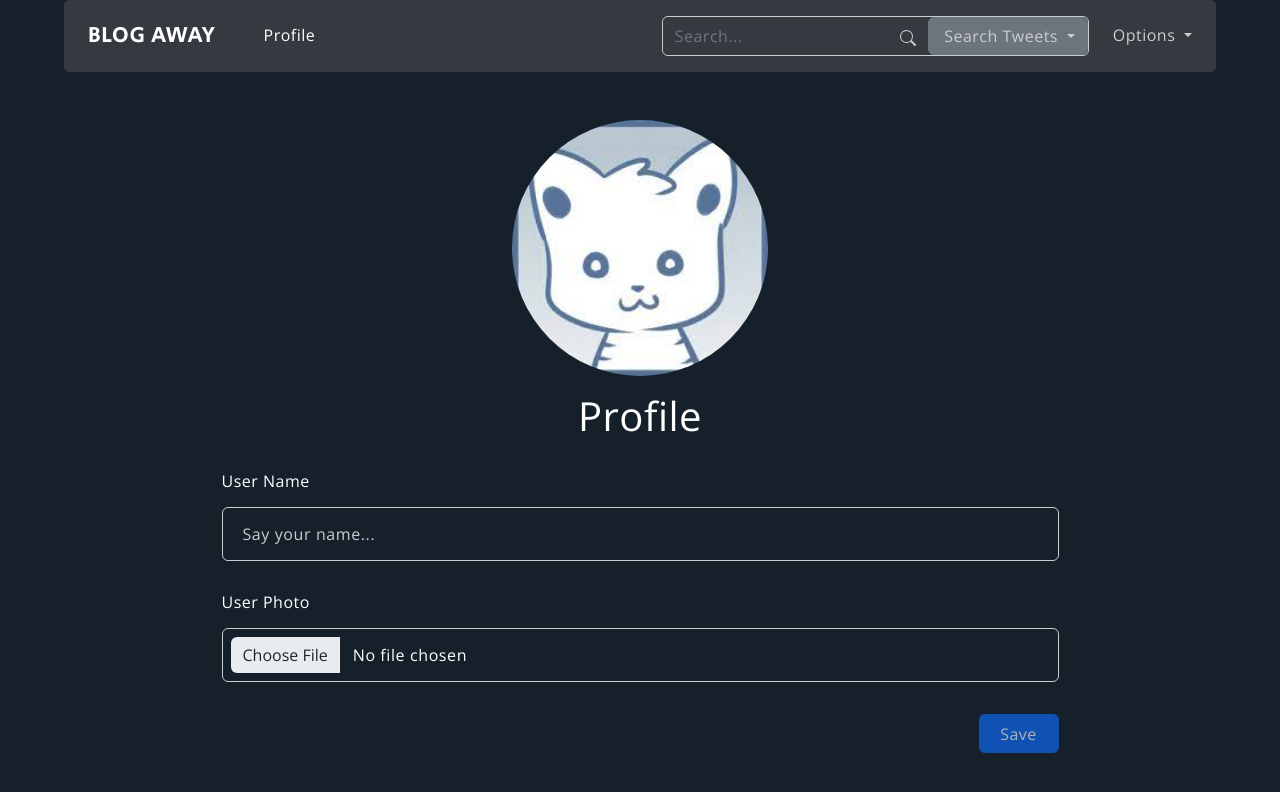
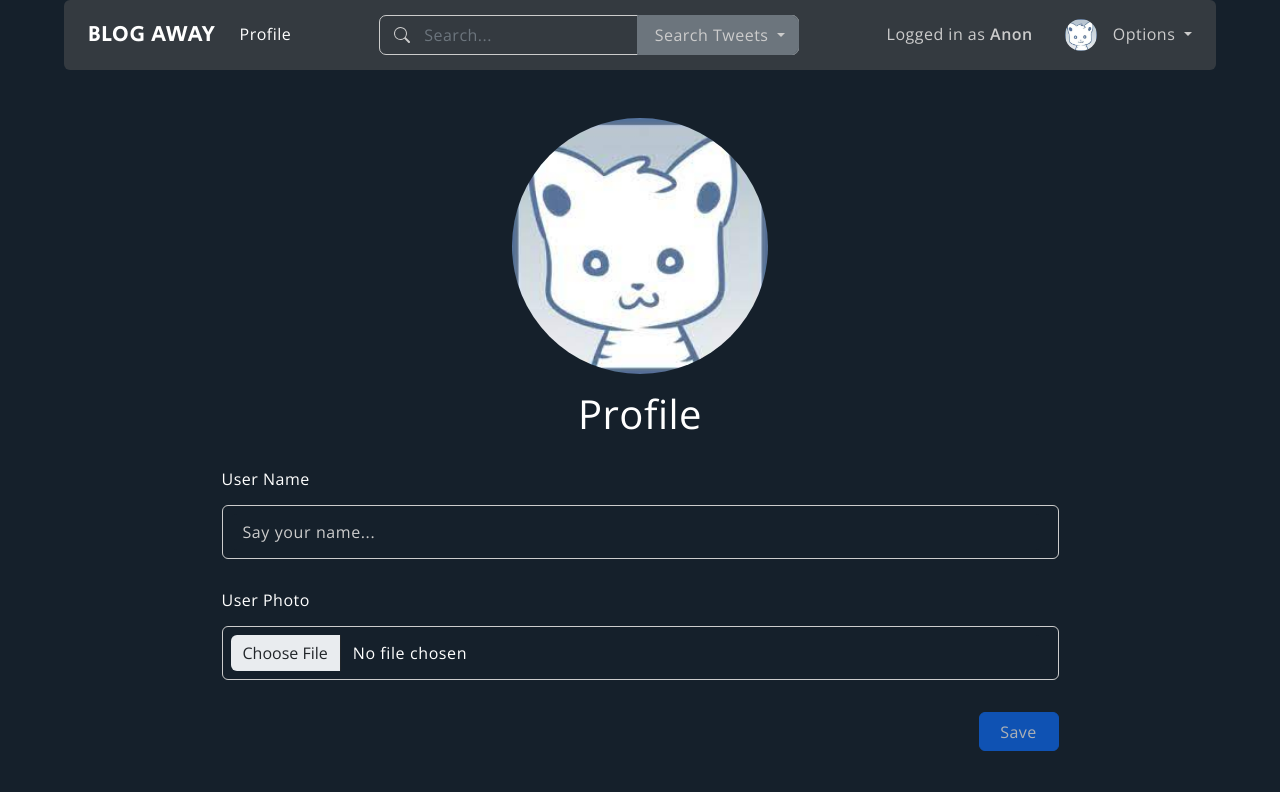
Before and after one commit to shiragin/blog-away, a React (Create React App) app: page /profile in a window 1280 px wide. Shown: the top 792 px of the page. Built offline with nearby package versions, Linux system fonts and the light colour scheme; no server answers; the database is empty; sample sign-in values are in the browser's storage.

Commit message:
More bug fixes

```diff
--- a/src/Components/Navbar/Navbar.css
+++ b/src/Components/Navbar/Navbar.css
@@ -23,9 +23,9 @@
 
 .navbar-link,
 .navbar-link a,
-li.navbar-link a,
+div.navbar-link a,
 .navbar-link:visited,
-.navbar-link:visited a {
+div.navbar-link:visited a {
   list-style-type: none;
   text-decoration: none;
   color: var(--grey-text);
@@ -38,17 +38,18 @@ li.navbar-link a,
   color: var(--white);
 }
 
-a.navbar-link img {
+div.navbar-link img {
   height: 2rem;
   width: 2rem;
   border-radius: 50%;
   margin: 0 1rem;
+  object-fit: cover;
 }
 
 .search-wrapper {
-  border: 0.05rem var(--offwhite) solid;
+  outline: 0.05rem var(--offwhite) solid;
+  outline-offset: -0.02rem;
   border-radius: 0.375rem;
-  /* min-width: 40%; */
 }
 
 .search-select {
@@ -60,7 +61,6 @@ a.navbar-link img {
 .searchbar:focus,
 .searchbar:focus-visible,
 .search-select {
-  /* border: 0.05rem var(--offwhite) solid !important; */
   background-color: var(--grey);
   color: var(--white);
   border: none;
@@ -68,26 +68,16 @@ a.navbar-link img {
   outline: none;
 }
 
-.input-group .search-button {
-  border: none;
-  color: var(--offwhite) !important;
-  transition: transform 0.2s ease-in-out;
-}
-
-.search-button:hover {
-  background-color: var(--grey) !important;
-  color: var(--white) !important;
-}
-
-.search-button:active {
-  transform: scale(0.8);
+.icon {
+  margin: 0 0.2rem 0 0.9rem;
 }
 
 .search-wrapper button.dropdown-toggle {
+  outline: 0.09rem #6c757d solid;
   color: var(--offwhite) !important;
-  /* border: 0.05rem var(--offwhite) solid !important; */
   text-align: right;
   min-width: 10rem;
+  border-radius: 0 0.375rem 0.375rem 0;
 }
 
 .navbar-link a:hover,
@@ -116,6 +106,10 @@ li.dropdown-item a:hover {
   color: var(--grey-text) !important;
 }
 
+div.nav-item.dropdown a.dropdown-toggle {
+  color: var(--offwhite);
+}
+
 div.nav-item.dropdown a:hover {
   color: var(--white);
 }
--- a/src/Components/Navbar/NavbarLogged.js
+++ b/src/Components/Navbar/NavbarLogged.js
@@ -6,13 +6,21 @@ import { NavDropdown } from 'react-bootstrap';
 import Searchbar from './Searchbar';
 import { useTweetContext } from '../../lib/TweetContext';
 import { useUserContext } from '../../lib/UserContext';
+import anon from '../Tweets/anon.jpeg';
 
 function NavbarLogged() {
-  const { filterTweets, setFilterTweets, search, setSearch, fetchData } =
+  const { filterTweets, setFilterTweets, search, setSearch } =
     useTweetContext();
 
-  const { savedName, userImg, setSavedName, setUser, setUserName, setUserImg } =
-    useUserContext();
+  const {
+    savedName,
+    userImg,
+    setSavedName,
+    setUser,
+    setUserName,
+    userName,
+    setUserImg,
+  } = useUserContext();
 
   const [ImgLoading, setImgLoading] = useState(true);
 
@@ -23,7 +31,7 @@ function NavbarLogged() {
         background: filterTweets ? 'var(--grey-blue)' : 'var(--grey)',
       }}
     >
-      <div className="navbar-link d-flex align-items-center gap-5">
+      <div className="navbar-link d-flex align-items-center gap-4">
         <NavLink
           to="/"
           onClick={() => {
@@ -41,16 +49,23 @@ function NavbarLogged() {
           Profile
         </NavLink>
       </div>
-      <div className="navbar-right d-flex align-items-center justify-content-between gap-4">
-        <Searchbar />
-        <div className="d-flex align-items-center justify-content-between">
-          <NavLink className="navbar-link">
-            <img
-              src={userImg}
-              style={{ display: ImgLoading ? 'none' : 'block' }}
-              onLoad={() => setImgLoading(false)}
-            />
-          </NavLink>
+      <Searchbar />
+      <div className="d-flex align-items-center justify-content-between gap-3">
+        <div
+          className="logged-name"
+          style={{ display: ImgLoading ? 'none' : 'block' }}
+        >
+          Logged in as
+          <span className="navbar-name">
+            {userName ? ' ' + userName : ' Anon'}
+          </span>
+        </div>
+        <div className="navbar-link d-flex align-items-center">
+          <img
+            src={userImg || anon}
+            style={{ display: ImgLoading ? 'none' : 'block' }}
+            onLoad={() => setImgLoading(false)}
+          />
           <NavDropdown title="Options ">
             <NavDropdown.Item className="navbar-link name" disabled>
               Logged in as
--- a/src/Components/Navbar/Searchbar.js
+++ b/src/Components/Navbar/Searchbar.js
@@ -31,20 +31,22 @@ function Searchbar() {
 
   return (
     <div className="d-flex search-wrapper">
-      <InputGroup>
+      <InputGroup className="d-flex align-items-center">
+        <Search size={16} className="icon" />
         <Form.Control
           className="searchbar"
           type="text"
+          value={search.input}
           placeholder="Search..."
           onChange={searchChange}
         />
-        <Button
+        {/* <Button
           className="search-button"
-          variant="outline-secondary"
+          variant="secondary"
           onClick={searchHandler}
         >
           <Search className="icon" />
-        </Button>
+        </Button> */}
       </InputGroup>
       <DropdownButton
         title={search.type === 'users' ? 'Search Users ' : 'Search Tweets '}
--- a/src/Components/Tweets/TweetList.css
+++ b/src/Components/Tweets/TweetList.css
@@ -13,8 +13,8 @@
 }
 
 .tweet-img {
-  height: 2rem;
-  width: 2rem;
+  height: 2.6rem;
+  width: 2.6rem;
   border-radius: 50%;
   object-fit: cover;
 }
--- a/src/lib/UserContext.js
+++ b/src/lib/UserContext.js
@@ -1,6 +1,6 @@
 import React, { createContext, useContext, useState } from 'react';
 import { doc, setDoc, getDoc, updateDoc } from 'firebase/firestore';
-import { db } from './Firebase';
+import { auth, db } from './Firebase';
 
 export const UserContext = createContext();
 
@@ -36,11 +36,11 @@ export default function UserContextProvider({ children }) {
   }
 
   // gets the user's saved name from db
-  async function getSavedProfile() {
+  async function getSavedProfile(userid = '') {
+    if (!user) setUser(userid.uid);
     try {
-      const userRef = doc(db, 'users', user);
+      const userRef = doc(db, 'users', user || userid.uid);
       const userProfile = await getDoc(userRef);
-
       if (userProfile.exists()) {
         if (!userProfile.data()) return;
         const userImg = await userProfile?.data()?.userImg;
--- a/src/pages/Profile.js
+++ b/src/pages/Profile.js
@@ -4,15 +4,26 @@ import { onAuthStateChanged } from 'firebase/auth';
 import { auth } from '../lib/Firebase';
 import { useUserContext } from '../lib/UserContext';
 import UserProfile from '../Components/UserProfile/UserProfile';
+import { useTweetContext } from '../lib/TweetContext';
 
 function Profile() {
-  const { userImg, userName, profileSaveHandler } = useUserContext();
+  const {
+    user,
+    userImg,
+    userName,
+    profileSaveHandler,
+    addNewUser,
+    getSavedProfile,
+  } = useUserContext();
+
+  const { tweets } = useTweetContext;
 
   const navigate = useNavigate();
 
   useEffect(() => {
     onAuthStateChanged(auth, (user) => {
       !user && navigate('/login');
+      getSavedProfile(user);
     });
   }, []);
 
```
